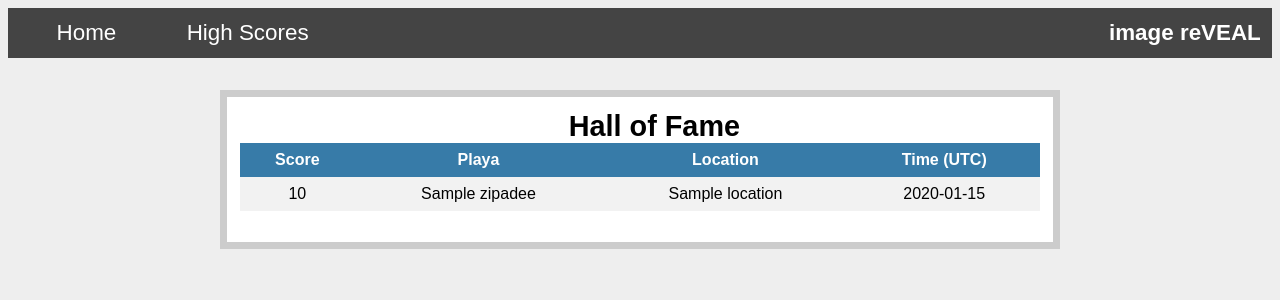
After one commit to majorgowan/Cryptic-Reveal, a Django app: template imageReveal/templates/imageReveal/highscores.html in a window 1280 px wide. The commit adds this page. Shown: the top 300 px of the page. Run offline with Django 3.2, Linux system fonts and the light colour scheme; the template is opened without the code that fills it: most values are stand-ins (such as "Sample title", 1, 10 or a date in 2020); parts of the project's set-up code (start-up, migrations or seed data) failed here and were passed over.

Commit message:
high scores, also added Game to admin (and some fictional games)

```diff
--- a/imageReveal/models.py
+++ b/imageReveal/models.py
@@ -21,4 +21,4 @@ class Game(models.Model):
     date = models.DateTimeField('date of game')
 
     def __str_(self):
-        return str(self.user_name) + ' ' + str(self.date)
+        return self.user_name + ' ' + str(self.date)
--- a/imageReveal/templates/imageReveal/base.html
+++ b/imageReveal/templates/imageReveal/base.html
@@ -13,7 +13,7 @@
             <div class="nav">
                 <ul>
                     <li>{% block nav-home %}<a href="{% url 'imageReveal:index' %}">Home</a>{% endblock %}</li>
-                    <li>{% block nav-hof %}<a href="{% url 'imageReveal:index' %}">High Scores</a>{% endblock %}</li>
+                    <li>{% block nav-hof %}<a href="{% url 'imageReveal:highscores' %}">High Scores</a>{% endblock %}</li>
                     <div class='title_string'>image reVEAL</div>
                 </ul>
             </div>
--- /dev/null
+++ b/imageReveal/templates/imageReveal/highscores.html
@@ -0,0 +1,33 @@
+{% extends 'imageReveal/base.html' %}
+
+{% load staticfiles %}
+
+{% block content %}
+    <div class="centre_div">
+        <p class="table_heading">Hall of Fame</p>
+        <table>
+            <tr>
+                <th>Score</th>
+                <th>Playa</th>
+                <th>Location</th>
+                <th>Time (UTC)</th>
+            </tr>
+            {% for score, name, location, date in zipadee %}
+                <tr>
+                    <td>
+                        {{ score }}
+                    </td>
+                    <td>
+                        {{ name }}
+                    </td>
+                    <td>
+                        {{ location }}
+                    </td>
+                    <td>
+                        {{ date }}
+                    </td>
+                </tr>
+            {% endfor %}
+        </table>
+    </div>
+{% endblock %}
```
Also changed, not shown: imageReveal/views.py (+9 -1 lines).
